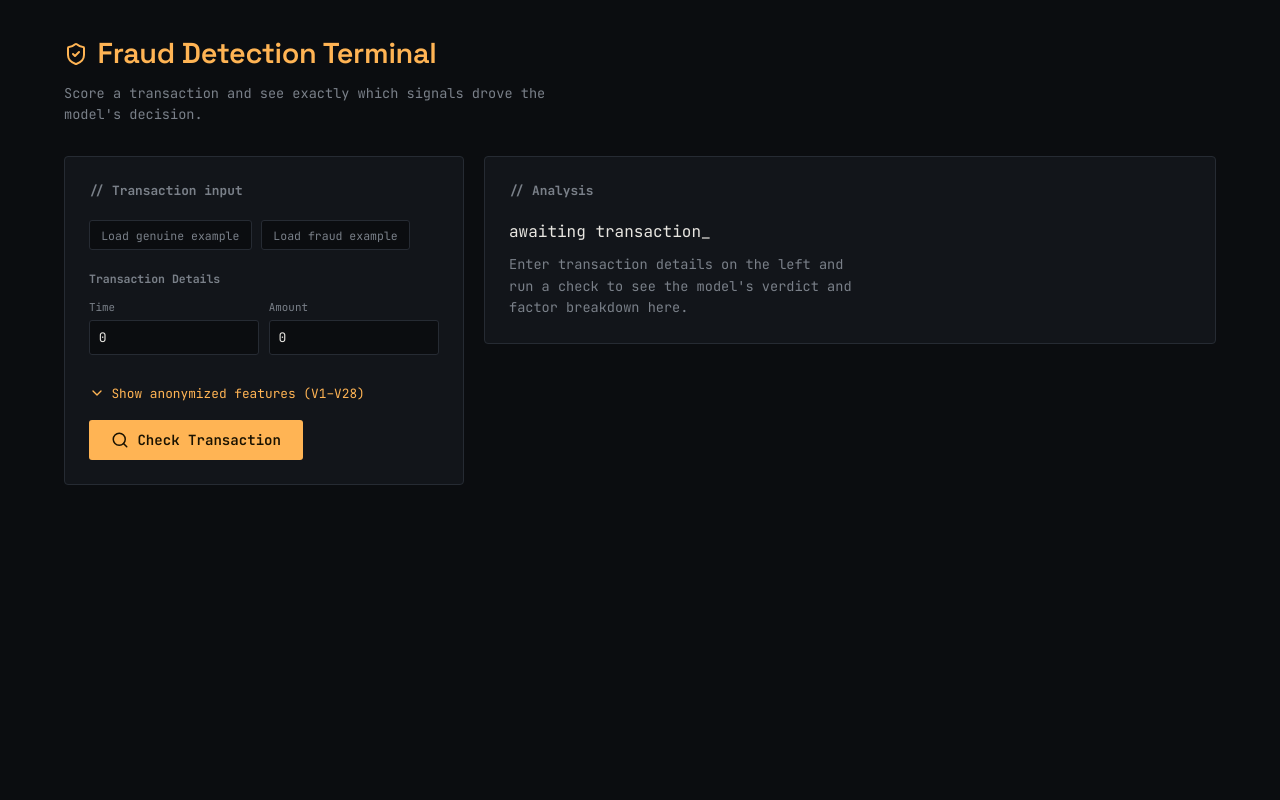
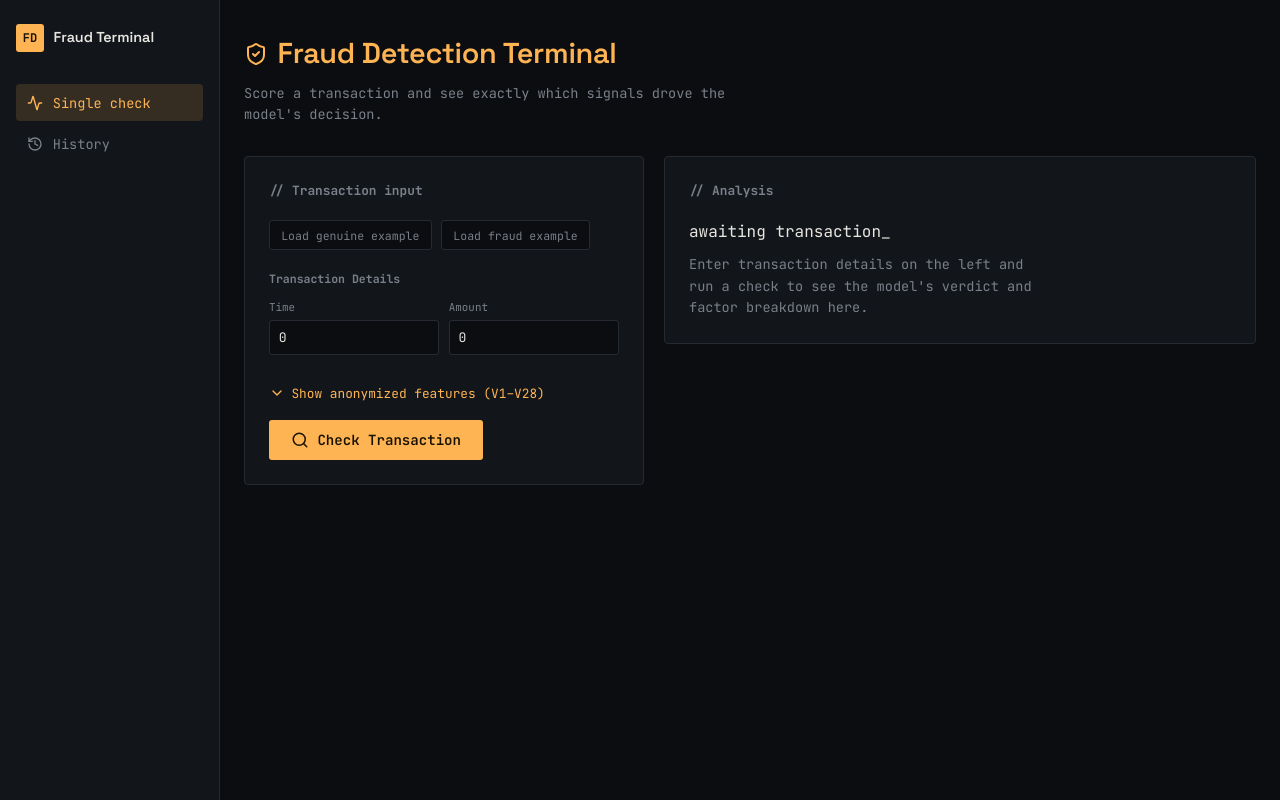
Before and after one commit to Paawan-S/fraud-detection-fullstack, a React (Vite) app in the folder frontend/: page / in a window 1280 px wide. Built offline with nearby package versions, Linux system fonts and the light colour scheme.

Commit message:
Stage 6: sidebar navigation with single check and history views

```diff
--- a/frontend/package.json
+++ b/frontend/package.json
@@ -12,7 +12,8 @@
   "dependencies": {
     "lucide-react": "^1.49.0",
     "react": "^19.2.8",
-    "react-dom": "^19.2.8"
+    "react-dom": "^19.2.8",
+    "recharts": "^3.10.1"
   },
   "devDependencies": {
     "@eslint/js": "^10.0.1",
--- a/frontend/src/App.css
+++ b/frontend/src/App.css
@@ -274,6 +274,80 @@
     color: var(--red);
 }
 
+.app-shell {
+    display: flex;
+    min-height: 100vh;
+}
+
+.sidebar {
+    width: 220px;
+    flex-shrink: 0;
+    background: var(--panel);
+    border-right: 1px solid var(--line);
+    padding: 1.5rem 1rem;
+    display: flex;
+    flex-direction: column;
+    gap: 2rem;
+}
+
+.sidebar-brand {
+    display: flex;
+    align-items: center;
+    gap: 0.6rem;
+}
+
+.sidebar-brand-mark {
+    width: 28px;
+    height: 28px;
+    border-radius: 3px;
+    background: var(--amber);
+    color: #1a1200;
+    font-family: var(--font-mono);
+    font-weight: 700;
+    font-size: 0.75rem;
+    display: flex;
+    align-items: center;
+    justify-content: center;
+}
+
+.sidebar-brand-name { font-weight: 600; font-size: 0.9rem; }
+
+.sidebar-nav { display: flex; flex-direction: column; gap: 0.25rem; }
+
+.sidebar-nav-item {
+    display: flex;
+    align-items: center;
+    gap: 0.6rem;
+    background: none;
+    border: none;
+    color: var(--text-dim);
+    font-family: var(--font-mono);
+    font-size: 0.85rem;
+    padding: 0.6rem 0.7rem;
+    border-radius: 4px;
+    cursor: pointer;
+    text-align: left;
+    transition: background 0.15s, color 0.15s;
+}
+
+.sidebar-nav-item:hover { background: var(--bg); color: var(--text); }
+
+.sidebar-nav-item.is-active { background: var(--amber-dim); color: var(--amber); }
+
+.main-area { flex: 1; min-width: 0; }
+
+@media (max-width: 860px) {
+    .app-shell { flex-direction: column; }
+    .sidebar {
+        width: 100%;
+        flex-direction: row;
+        align-items: center;
+        justify-content: space-between;
+        padding: 1rem 1.25rem;
+    }
+    .sidebar-nav { flex-direction: row; }
+}
+
 .feature-name { font-weight: 700; }
 .impact-up, .impact-down { display: flex; align-items: center; gap: 0.25rem; font-weight: 600; }
 .impact-up { color: var(--red); }
--- a/frontend/src/App.jsx
+++ b/frontend/src/App.jsx
@@ -2,6 +2,7 @@ import { useState } from 'react';
 import TransactionForm from './components/TransactionForm';
 import PredictionResult from './components/PredictionResult';
 import { ShieldCheck } from 'lucide-react';
+import Sidebar from './components/Sidebar';
 import './App.css';
 
 const FEATURE_FIELDS = [
@@ -13,6 +14,7 @@ const FEATURE_FIELDS = [
 const initialTransaction = Object.fromEntries(
     FEATURE_FIELDS.map((field) => [field, 0])
 );
+
 
 const GENUINE_EXAMPLE = {
     Time: 160760.0, V1: -0.6744660646, V2: 1.4081050197, V3: -1.1106220536, V4: -1.3283657784,
@@ -37,6 +39,7 @@ function App() {
     const [result, setResult] = useState(null);
     const [loading, setLoading] = useState(false);
     const [error, setError] = useState(null);
+    const [view, setView] = useState('single');
 
     function handleChange(e) {
         const { name, value } = e.target;
@@ -76,6 +79,11 @@ function App() {
     }
 
     return (
+    <div className="app-shell">
+        <Sidebar view={view} onChangeView={setView} />
+
+        <main className="main-area">
+            {view === 'single' && (
                 <div className="console">
                     <div className="console-header">
                         <div className="brand">
@@ -140,6 +148,15 @@ function App() {
                         </section>
                     </div>
                 </div>
+            )}
+
+            {view === 'history' && (
+                <div className="console">
+                    <p style={{ color: 'var(--text-dim)' }}>History view coming in the next step...</p>
+                </div>
+            )}
+        </main>
+    </div>
 );
 }
 
--- /dev/null
+++ b/frontend/src/components/Sidebar.jsx
@@ -0,0 +1,31 @@
+import { Activity, History } from 'lucide-react';
+
+function Sidebar({ view, onChangeView }) {
+    const navItems = [
+        { id: 'single', label: 'Single check', icon: Activity },
+        { id: 'history', label: 'History', icon: History },
+    ];
+
+    return (
+        <aside className="sidebar">
+            <div className="sidebar-brand">
+                <span className="sidebar-brand-mark">FD</span>
+                <span className="sidebar-brand-name">Fraud Terminal</span>
+            </div>
+            <nav className="sidebar-nav">
+                {navItems.map(({ id, label, icon: Icon }) => (
+                    <button
+                        key={id}
+                        className={`sidebar-nav-item ${view === id ? 'is-active' : ''}`}
+                        onClick={() => onChangeView(id)}
+                    >
+                        <Icon size={16} />
+                        {label}
+                    </button>
+                ))}
+            </nav>
+        </aside>
+    );
+}
+
+export default Sidebar;
```
Also changed, not shown: 1 other file (tests, documents, lock files or other folders). Lines whose indentation alone changed are shown as unchanged.
